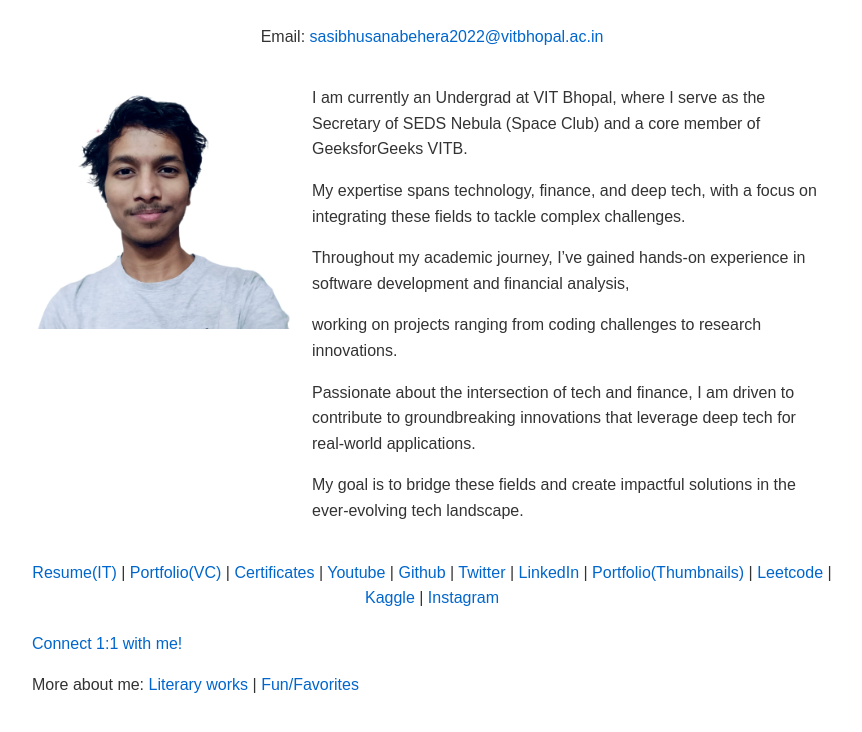
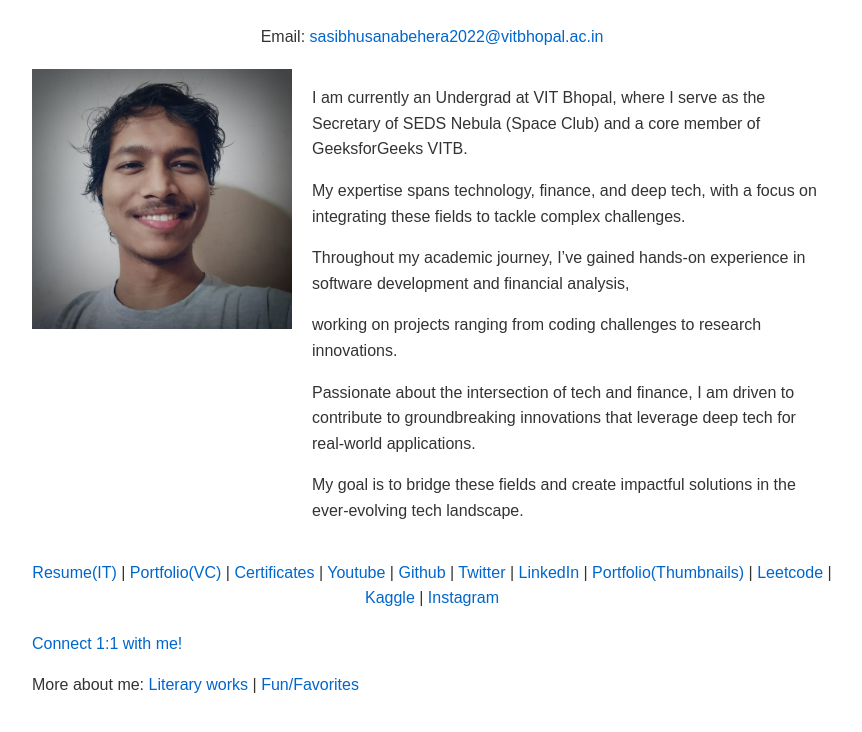
Before and after one commit to sasibhusanabehera/sasibhusanabehera.github.io, a plain HTML site: page index.html in a window 1280 px wide. Shown: the part 114-846 px from the top of the page, without its empty margins (208-1070 px from the left). Drawn offline with Linux system fonts and the light colour scheme.

Commit message:
Update index.html

```diff
--- a/index.html
+++ b/index.html
@@ -57,7 +57,7 @@
 
     <div class="content">
         <div class="photo">
-            <img src="SasibhusanaBeheraImage.jpg" alt="SasibhusanaBehera">
+            <img src="Sasibhusana_Behera_Image.jpg" alt="SasibhusanaBehera">
         </div>
 
         <div class="info">
```
